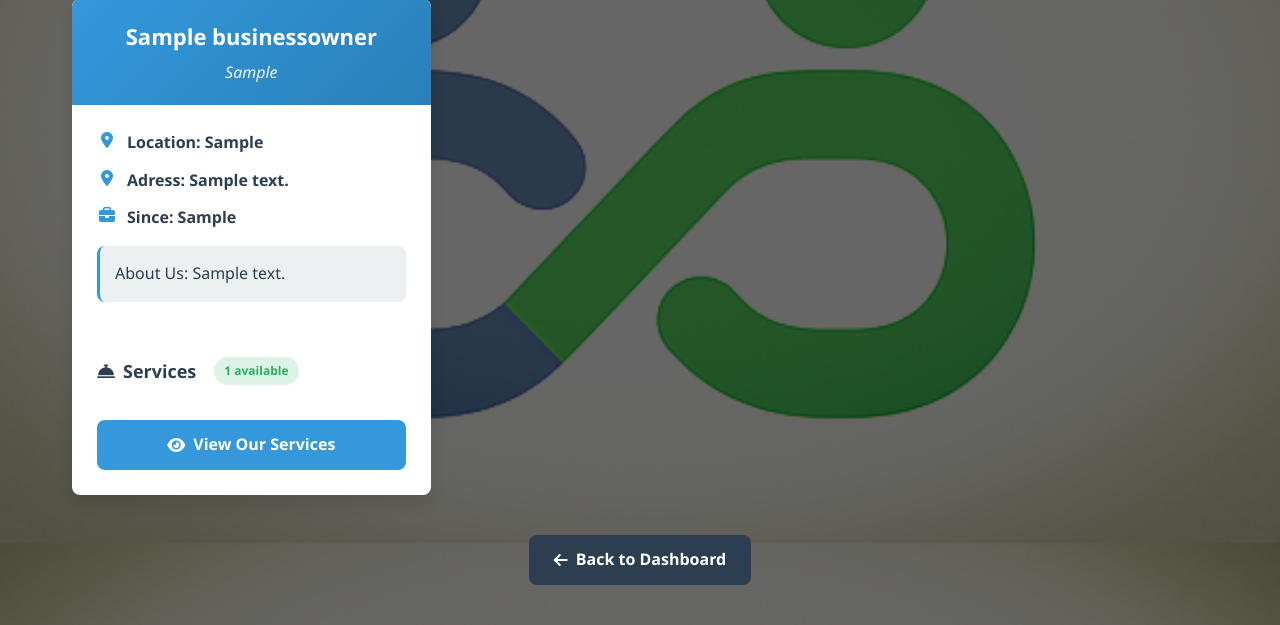
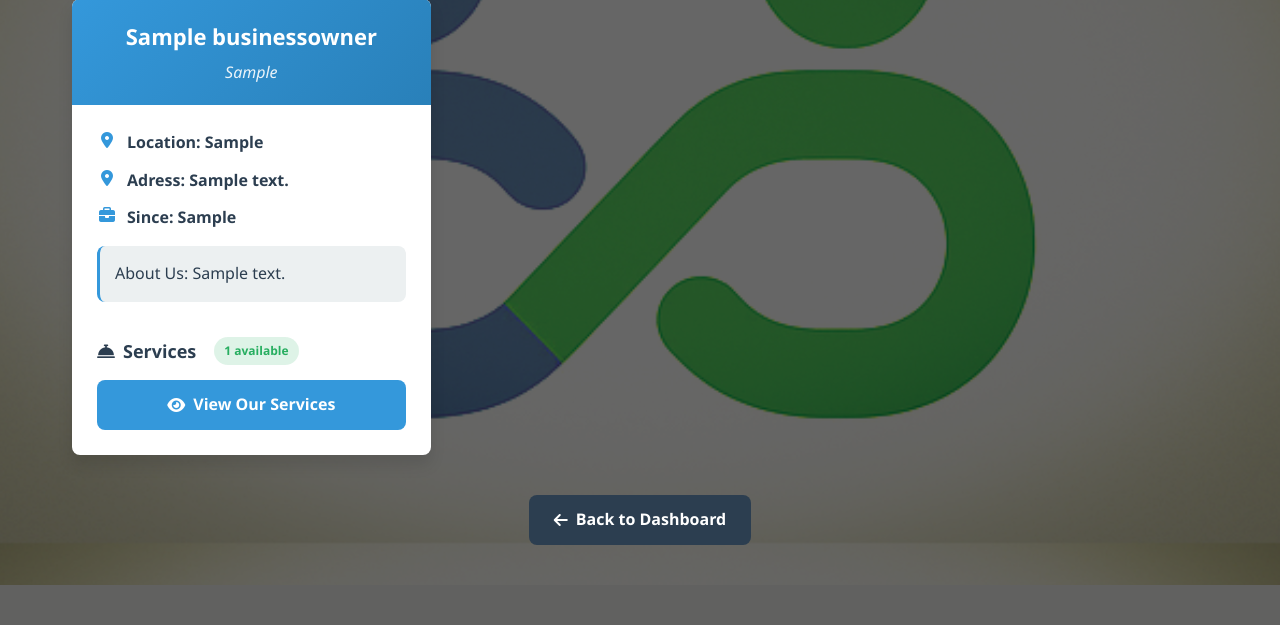
Before and after one commit to BaloyiHolani2002/MalamuleleBusinessConnection, a Flask app: page /customer/businesses in a window 1280 px wide. Shown: the part 257-882 px from the top of the page. After the commit the page ends 842 px from the top, so only its background shows below. Run offline with Flask 3, Linux system fonts and the light colour scheme; tables that the repository leaves empty hold one stand-in row (values such as "Sample post").

Commit message:
Update view_businesses.html

```diff
--- a/templates/view_businesses.html
+++ b/templates/view_businesses.html
@@ -342,7 +342,7 @@
 
         /* Services Section */
         .services-section {
-            margin: 20px 0;
+            margin: 00px 0;
         }
 
         .services-title {
```
